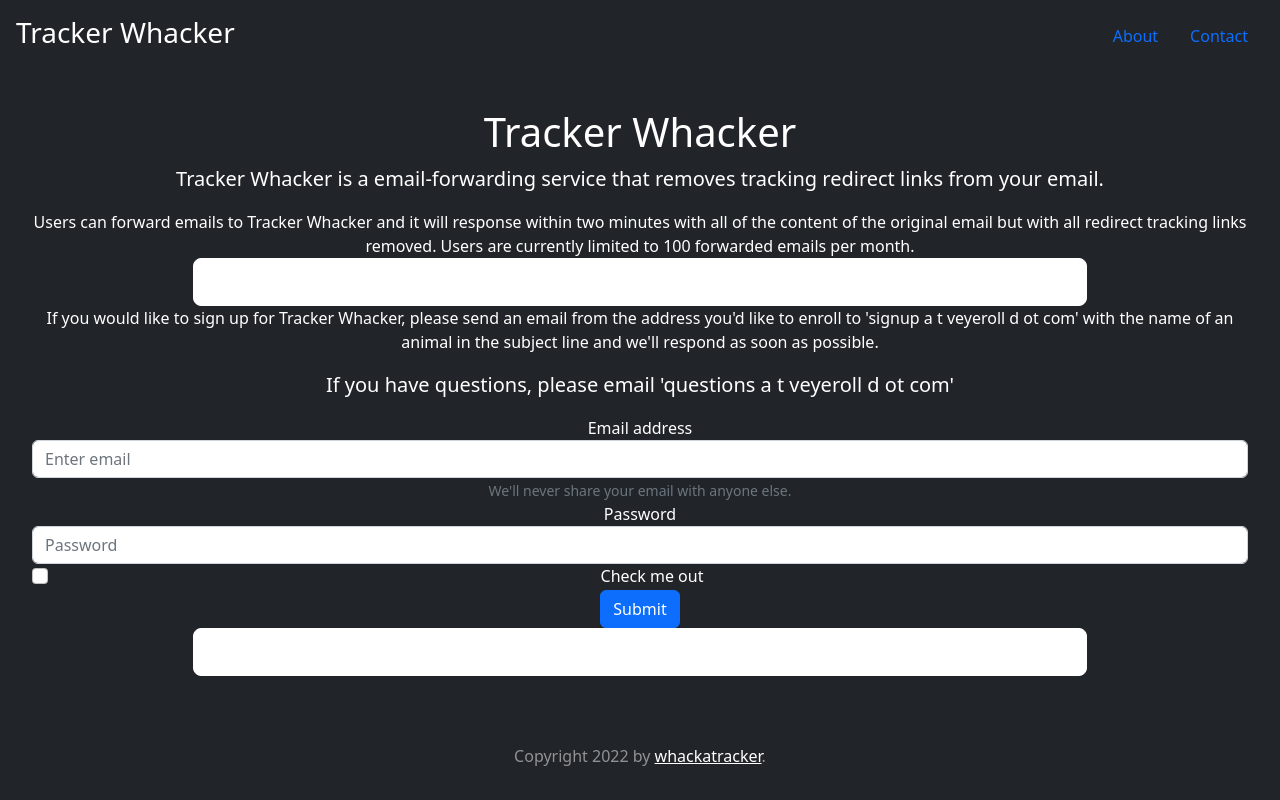
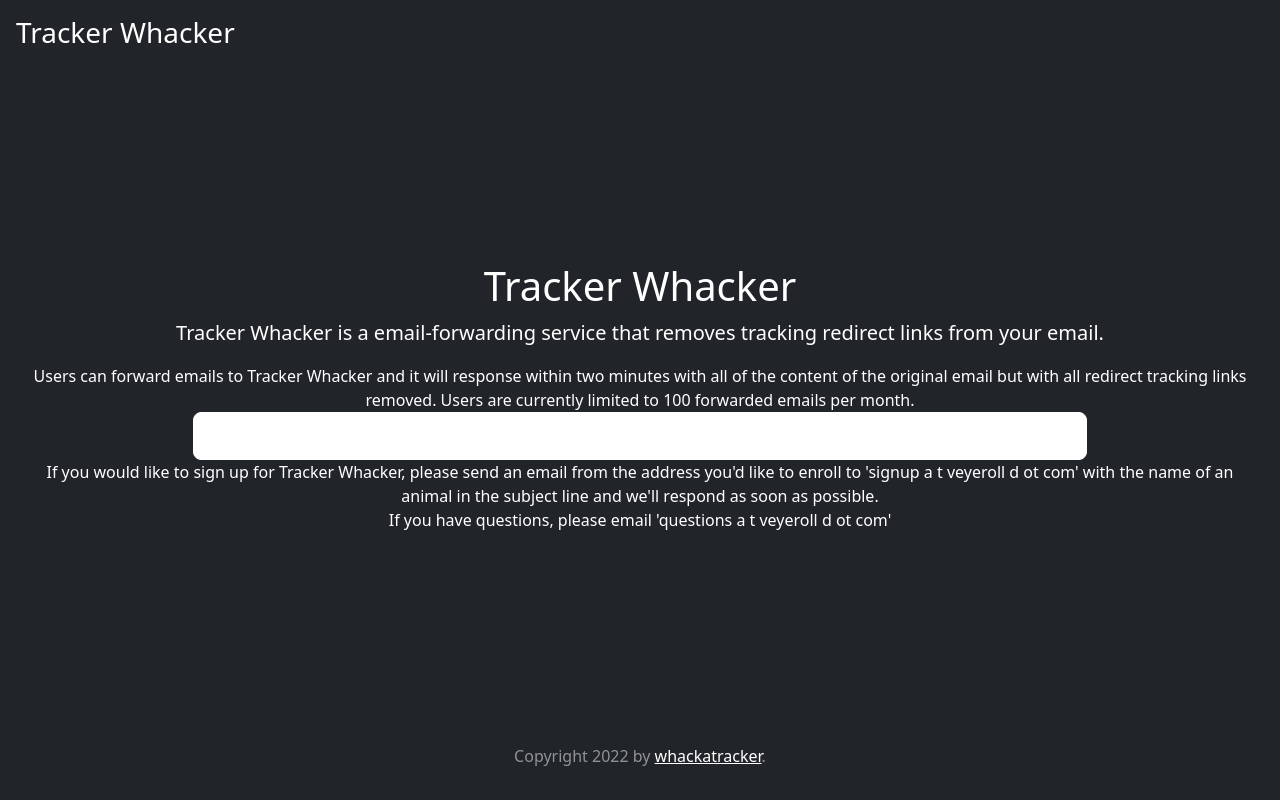
Before and after one commit to whackatracker/whackatracker.github.io, a website: page index.html in a window 1280 px wide. Drawn offline with Linux system fonts and the light colour scheme.

Commit message:
update site

```diff
--- a/index.html
+++ b/index.html
@@ -42,8 +42,8 @@
     <div>
       <h3 class="float-md-start mb-0">Tracker Whacker</h3>
       <nav class="nav nav-masthead justify-content-center float-md-end">
-        <a class="nav-link active" aria-current="page" href="#about">About</a>
-        <a class="nav-link" href="#contact">Contact</a>
+    <!--     <a class="nav-link active" aria-current="page" href="#about">About</a>
+        <a class="nav-link" href="#contact">Contact</a> -->
       </nav>
     </div>
   </header>
@@ -53,31 +53,9 @@
     <p class="lead">Tracker Whacker is a email-forwarding service that removes tracking redirect links from your email. </p> Users can forward emails to Tracker Whacker and it will response within two minutes with all of the content of the original email but with all redirect tracking links removed. Users are currently limited to 100 forwarded emails per month. <a href="https://www.eff.org/deeplinks/2019/01/stop-tracking-my-emails" class="btn btn-lg btn-secondary fw-bold border-white bg-white">Learn more about email tracking in this guide from the Electronic Frontier Foundation</a>
     <br/>
       If you would like to sign up for Tracker Whacker, please send an email from the address you'd like to enroll to 'signup a t veyeroll d ot com' with the name of an animal in the subject line and we'll respond as soon as possible.
-    </p>
-    <p class="lead">
+      <br/>
+
       If you have questions, please email 'questions a t veyeroll d ot com'
-    </p>
-
-      <form>
-  <div class="form-group">
-    <label for="exampleInputEmail1">Email address</label>
-    <input type="email" class="form-control" id="exampleInputEmail1" aria-describedby="emailHelp" placeholder="Enter email">
-    <small id="emailHelp" class="form-text text-muted">We'll never share your email with anyone else.</small>
-  </div>
-  <div class="form-group">
-    <label for="exampleInputPassword1">Password</label>
-    <input type="password" class="form-control" id="exampleInputPassword1" placeholder="Password">
-  </div>
-  <div class="form-check">
-    <input type="checkbox" class="form-check-input" id="exampleCheck1">
-    <label class="form-check-label" for="exampleCheck1">Check me out</label>
-  </div>
-  <button type="submit" class="btn btn-primary">Submit</button>
-</form>
-
-
-      <a href="https://www.eff.org/deeplinks/2019/01/stop-tracking-my-emails" class="btn btn-lg btn-secondary fw-bold border-white bg-white">Learn more about email tracking in this guide from the Electronic Frontier Foundation</a>
-    </p>
 
   </main>
 
```
